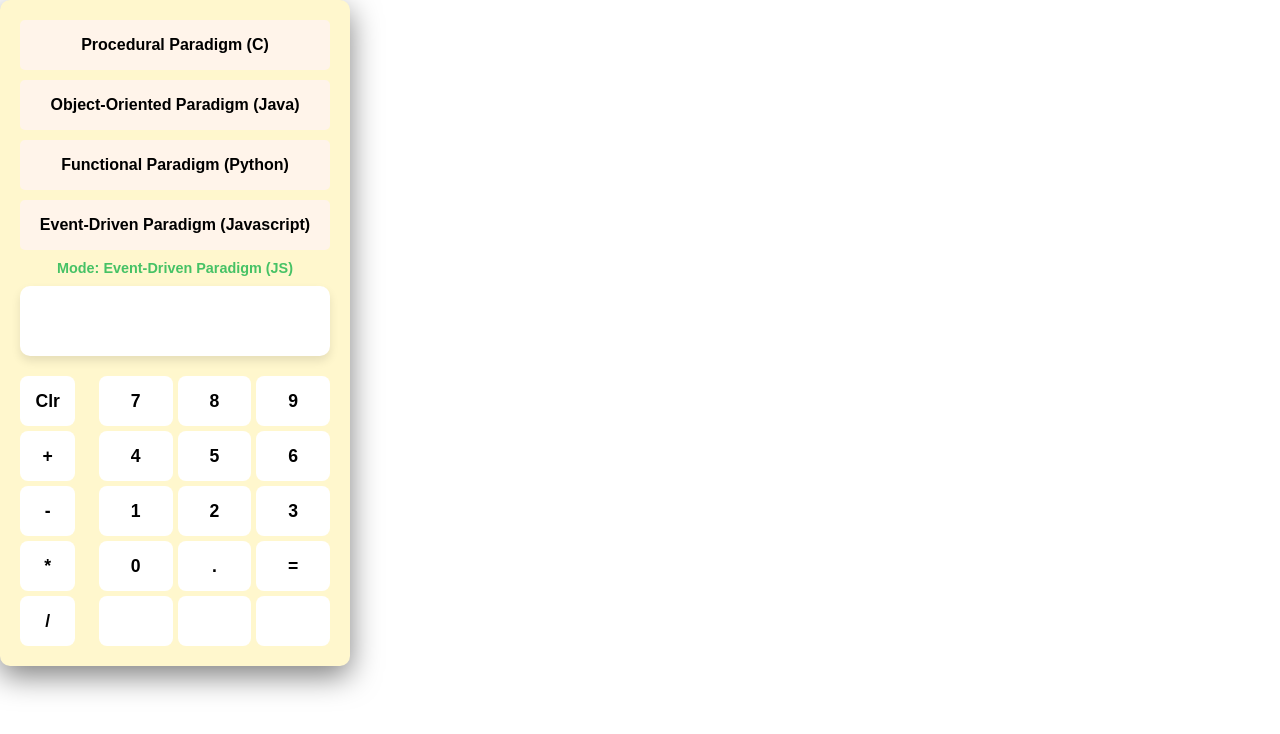
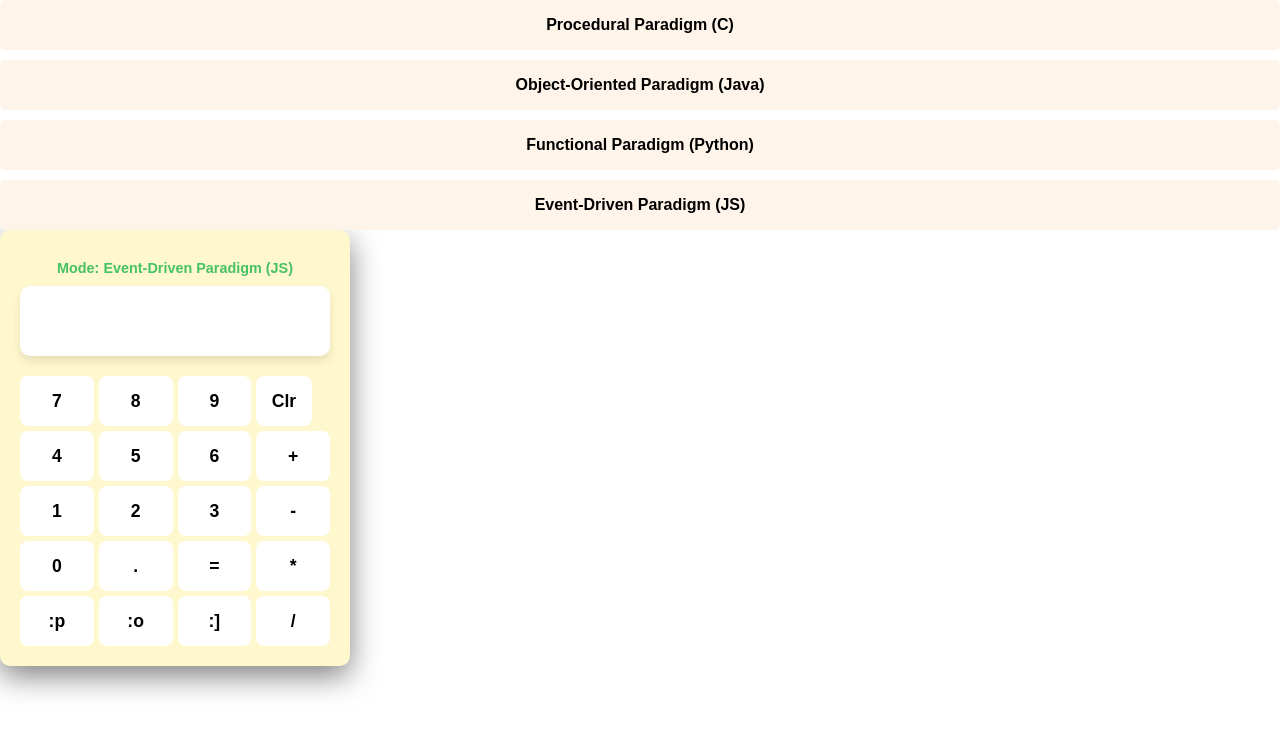
Before and after one commit to shwaco/softdes-lab-act-3, a plain HTML site: page index.html in a window 1280 px wide. Drawn offline with Linux system fonts and the light colour scheme.

Commit message:
v2 calculator

```diff
--- a/index.html
+++ b/index.html
@@ -6,51 +6,54 @@
     <title>Software Design: Lab Act 3</title>
     <link rel="stylesheet" href="./styles.css">
 </head>
+
 <body>
+    <div class="option-container">
+        <div class="paradigms">
+            <button onclick="ParadigmTo('Procedural')">Procedural Paradigm (C)</button>
+            <button onclick="ParadigmTo('OOP')">Object-Oriented Paradigm (Java)</button>
+            <button onclick="ParadigmTo('Functional')">Functional Paradigm (Python)</button>
+            <button onclick="ParadigmTo('EDP')">Event-Driven Paradigm (JS)</button>
+        </div>
+    </div>
+
 
     <div class="calculator-container">
-        <div class="paradigms">
-            <button onclick="ParadigmTo(Procedural)">Procedural Paradigm (C)</button>
-            <button onclick="ParadigmTo(OOP)">Object-Oriented Paradigm (Java)</button>
-            <button onclick="ParadigmTo(Functional)">Functional Paradigm (Python)</button>
-            <button onclick="ParadigmTo(EDP)">Event-Driven Paradigm (Javascript)</button>
-        </div>
+
 
         <div class="calculator">
             <div id="set-display">Mode: Event-Driven Paradigm (JS)</div>
             <input type="text" id="display" readonly>
 
             <div class="buttons">
-
-                <button id="clr" onclick="clearDisplay()">Clr</button>
                 <button onclick="appendToDisplay('7')">7</button>
                 <button onclick="appendToDisplay('8')">8</button>
                 <button onclick="appendToDisplay('9')">9</button>
-                <button onclick="appendToDisplay('+')" id="plus">+</button>
+                <button id="clr" onclick="clearDisplay()" class="operator-btn">Clr</button>
+
                 <button onclick="appendToDisplay('4')">4</button>
                 <button onclick="appendToDisplay('5')">5</button>
                 <button onclick="appendToDisplay('6')">6</button>
-                <button onclick="appendToDisplay('-')" id="minus">-</button>
+                <button onclick="appendToDisplay('+')" class="operator-btn">+</button>
+
                 <button onclick="appendToDisplay('1')">1</button>
                 <button onclick="appendToDisplay('2')">2</button>
                 <button onclick="appendToDisplay('3')">3</button>
-                <button onclick="appendToDisplay('*')" id="multiply">*</button>
+                <button onclick="appendToDisplay('-')" class="operator-btn">-</button>
+
                 <button onclick="appendToDisplay('0')">0</button>
                 <button onclick="appendToDisplay('.')">.</button>
                 <button id="equal" onclick="calculate()">=</button>
-                <button onclick="appendToDisplay('/')" id="divide">/</button>
-                <button></button>
-                <button></button>
-                <button></button>
+                <button onclick="appendToDisplay('*')" class="operator-btn">*</button>
+
+                <button>:p</button>
+                <button>:o</button>
+                <button>:]</button>
+                <button onclick="appendToDisplay('/')" class="operator-btn">/</button>
             </div>
         </div>
-
     </div>
 
-
-
-
-
-
+    <script src="./script.js"></script>
 </body>
 </html>
```
